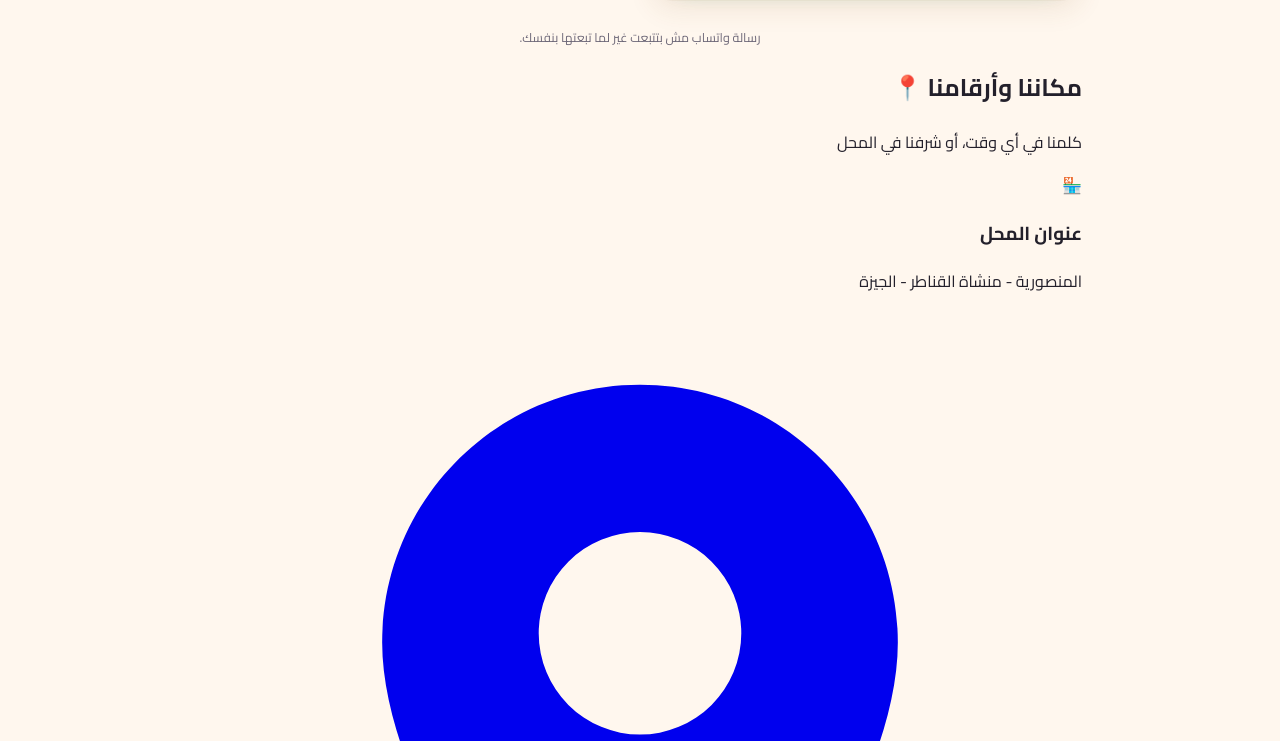
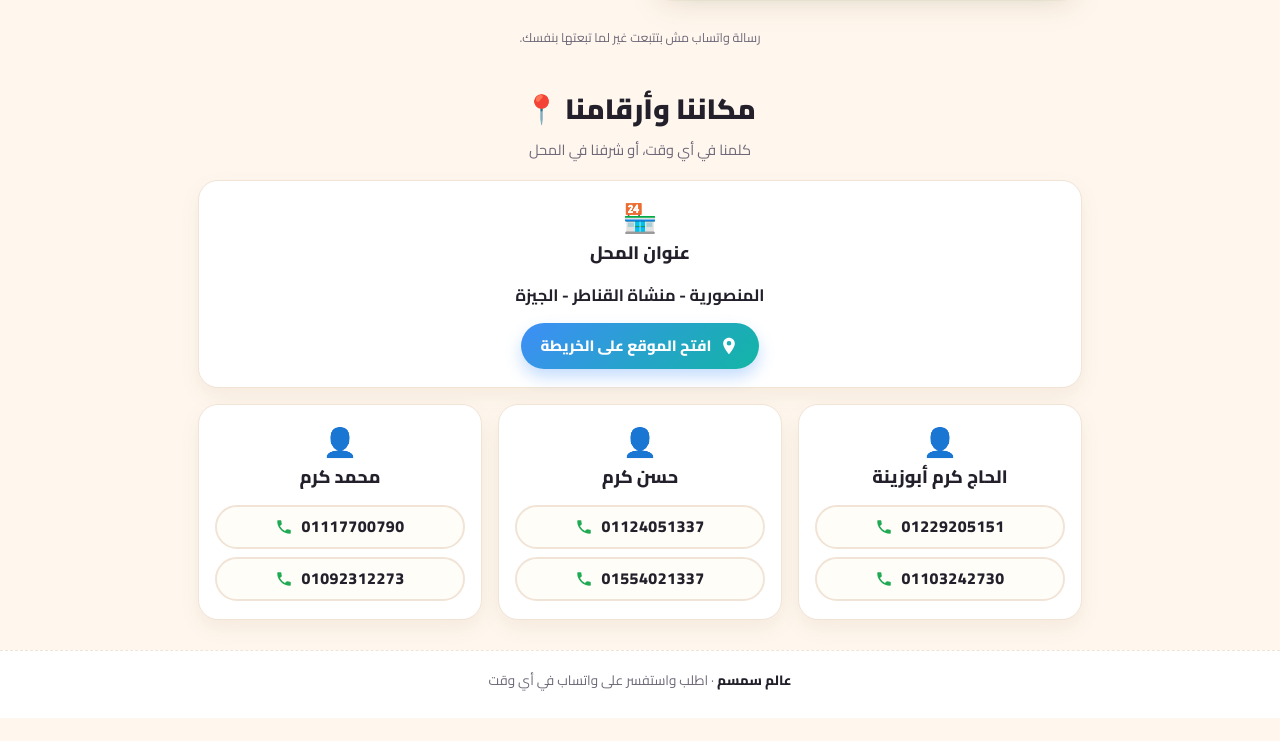
Before and after one commit to Mostafakibs/sesame-store, a plain HTML site: page index.html in a window 1280 px wide. Shown: the part 1659-2400 px from the top of the page. After the commit the page ends 2377 px from the top, so only its background shows below. Drawn offline with Linux system fonts and the light colour scheme.

Commit message:
Add contact section styles

```diff
--- a/style.css
+++ b/style.css
@@ -142,6 +142,45 @@ main{max-width:920px;margin:0 auto;padding:22px 18px 30px}
 .card .btn:hover{transform:translateY(-2px);box-shadow:0 12px 24px rgba(31,170,83,.4)}
 .card .btn svg{width:22px;height:22px;flex:0 0 auto}
 
+/* ---------- Contact ---------- */
+.contact{margin-top:38px}
+.contact-title{text-align:center;font-size:clamp(22px,5.4vw,28px);font-weight:900;margin:0 0 4px}
+.contact-sub{text-align:center;color:var(--muted);font-size:14.5px;margin:0 0 18px}
+.contact-grid{display:grid;grid-template-columns:1fr;gap:16px}
+@media(min-width:720px){
+  .contact-grid{grid-template-columns:repeat(3,1fr)}
+  .addr-card{grid-column:1 / -1}
+}
+.contact-card{
+  background:var(--card);border:1.5px solid var(--ring);border-radius:20px;
+  padding:18px 16px;text-align:center;
+  box-shadow:0 8px 20px rgba(120,80,30,.08);
+}
+.contact-ic{font-size:28px;line-height:1.4}
+.contact-card h3{margin:0 0 12px;font-size:18px;font-weight:800}
+.addr{margin:0 0 14px;font-size:16.5px;font-weight:700}
+.map-btn{
+  display:inline-flex;align-items:center;gap:8px;
+  min-height:46px;padding:0 20px;border-radius:999px;
+  background:linear-gradient(135deg,var(--sky),var(--teal));
+  color:#fff;text-decoration:none;font-weight:800;font-size:15px;
+  box-shadow:0 8px 16px rgba(62,142,247,.3);
+  transition:transform .15s ease, box-shadow .15s ease;
+}
+.map-btn:hover{transform:translateY(-2px);box-shadow:0 12px 22px rgba(62,142,247,.4)}
+.map-btn svg{width:20px;height:20px;flex:0 0 auto}
+.phones{display:flex;flex-direction:column;gap:8px}
+.phone{
+  display:inline-flex;align-items:center;justify-content:center;gap:8px;
+  min-height:44px;padding:0 14px;border-radius:999px;
+  border:2px solid var(--ring);background:#fffdf8;
+  color:var(--ink);text-decoration:none;font-weight:800;font-size:16px;
+  direction:ltr;letter-spacing:.5px;
+  transition:border-color .15s ease, color .15s ease, transform .15s ease;
+}
+.phone:hover{border-color:var(--coral);color:var(--coral);transform:translateY(-1px)}
+.phone svg{width:18px;height:18px;flex:0 0 auto;color:var(--wa)}
+
 /* ---------- Footer ---------- */
 .mut{color:var(--muted);text-align:center;margin:26px 0 8px}
 .small{font-size:12.5px}
```
